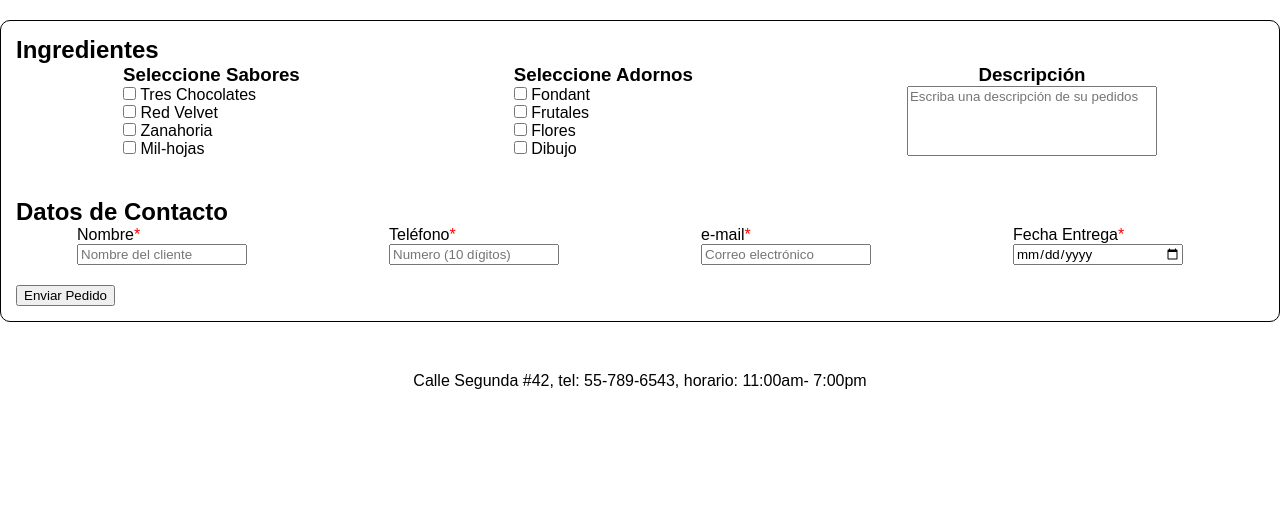
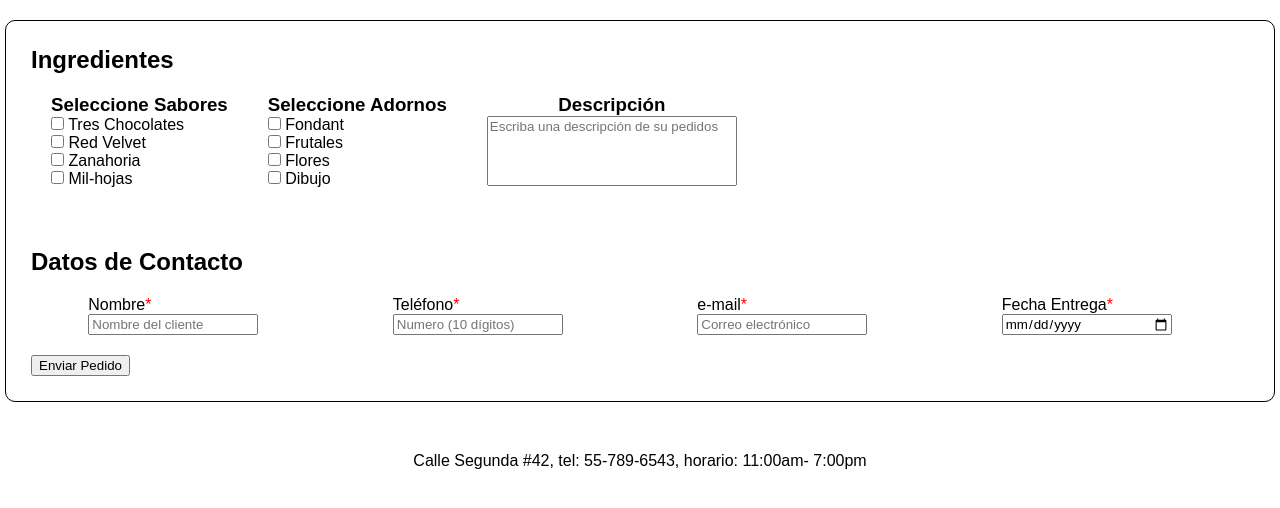
Before and after one commit to bridgecrew-perf6/frontEnd-html, a plain HTML site: page pedido.html in a window 1280 px wide. Shown: the part 122-630 px from the top of the page. Drawn offline with Linux system fonts and the light colour scheme.

Commit message:
fix: arreglados algunos errores

```diff
--- a/pedido.html
+++ b/pedido.html
@@ -27,7 +27,7 @@
             <h2>Ingredientes</h2>
             <section id="contenedor-ingredientes">
 
-                <div>
+                <div class="ingredientes-categoria">
                     <h3>Seleccione Sabores</h3>
 
                     <input type="checkbox" id="tres-chocolates">
@@ -48,7 +48,7 @@
 
                 </div>
 
-                <div>
+                <div class="ingredientes-categoria">
                     <h3>Seleccione Adornos</h3>
 
                     <input type="checkbox" id="adornoI">
@@ -69,7 +69,7 @@
 
                 </div>
 
-                <div>
+                <div class="ingredientes-categoria">
                     <h3>Descripción</h3>
                     <textarea placeholder="Escriba una descripción de su pedidos" style="resize:none"></textarea>
                 </div>
--- a/styles.css
+++ b/styles.css
@@ -53,7 +53,8 @@ section h3{
 
 
 .contenedor{
-    margin-top: 10px;
+    margin-top: 25px;
+    margin-bottom: 50px;
     display: flex;
     flex-wrap: wrap;
 
@@ -75,6 +76,7 @@ section h3{
     width: 100%;
     height: 70%;
     border-radius: 10px;
+    margin-bottom: 30px;
 
 }
 
@@ -94,7 +96,9 @@ form{
     border: 1px solid black;
     border-radius: 10px;
 
-    padding: 15px;
+    padding: 25px;
+
+    margin: 5px;
 }
 
 form textarea{
@@ -119,16 +123,20 @@ form section{
 }
 
 .string-field{
+    margin-top: 20px;
     margin-right: 20px;
     margin-bottom: 20px;
 }
 
 #contenedor-ingredientes{
     display: flex;
-    justify-content: space-around;
+    justify-content: start;
     margin-bottom: 40px;
 }
 
+.ingredientes-categoria{
+    margin: 20px;
+}
 
 th, td{
     padding: 5px;
```
Also changed, not shown: index.html (+0 -1 lines).
